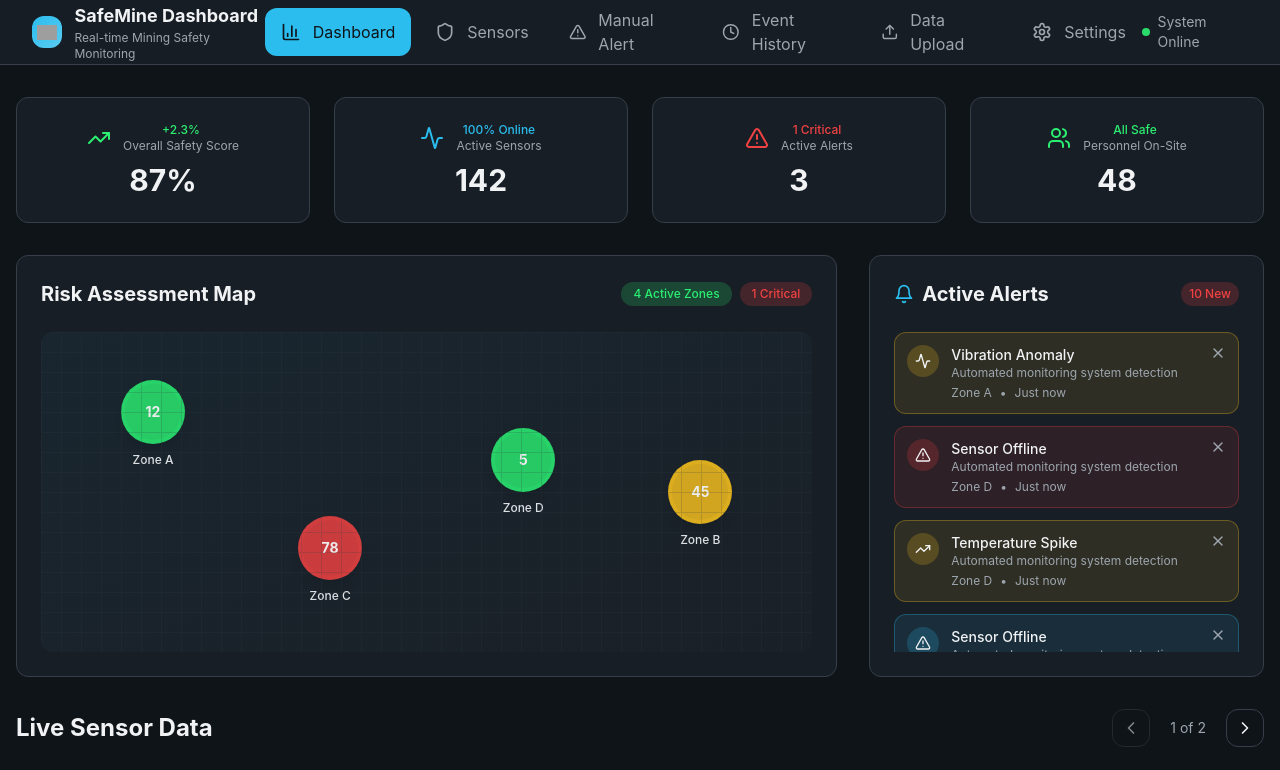
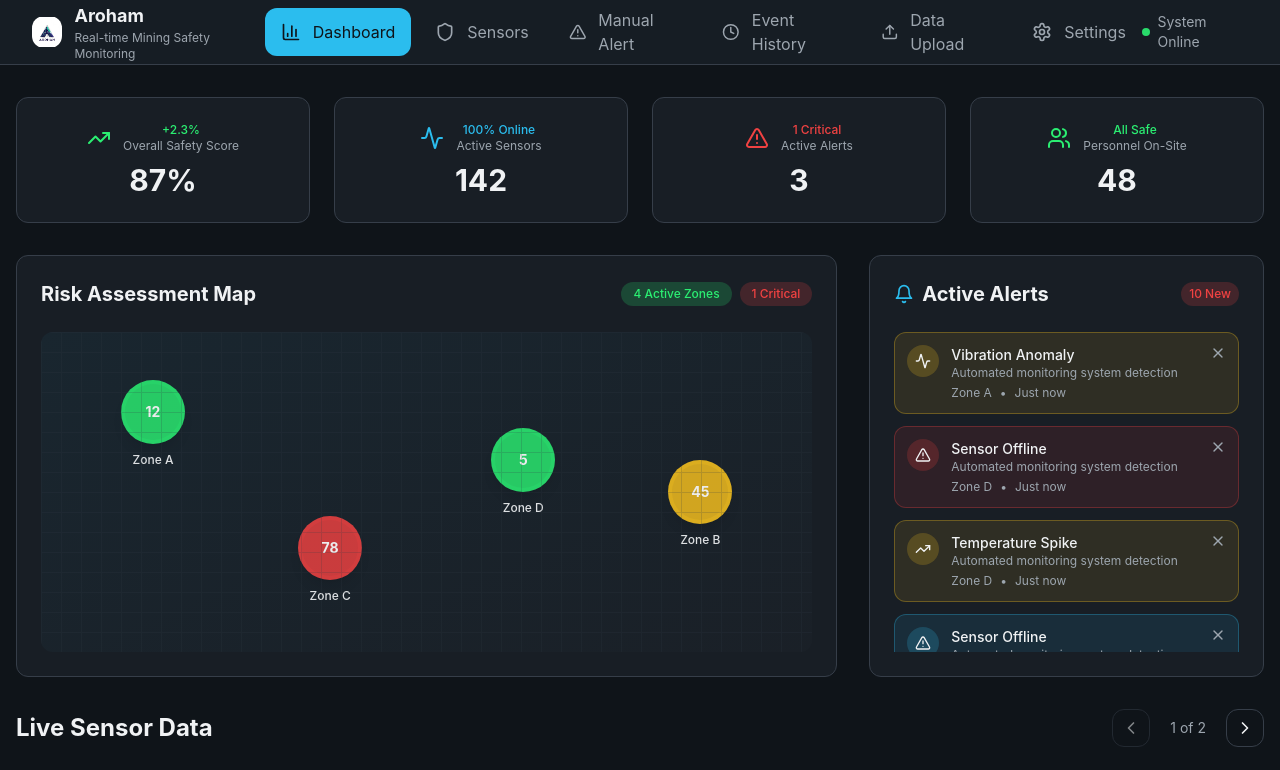
Before and after one commit to Divyakush2006/tremor-sense-stream, a React (Vite) app: page / in a window 1280 px wide. Shown: the top 770 px of the page. Built offline with nearby package versions, Linux system fonts and the light colour scheme; grey boxes are pictures that could not be loaded; the HTML template or start-up script is replaced by a standard one.

Commit message:
Update logo and title

```diff
--- a/src/components/Layout.tsx
+++ b/src/components/Layout.tsx
@@ -43,12 +43,12 @@ export default function Layout({ children }: LayoutProps) {
               </button>
 
               <div className="flex items-center gap-3">
-                <div className="w-8 h-8 bg-gradient-primary rounded-lg flex items-center justify-center overflow-hidden">
-                  <img src="/placeholder.svg" alt="SafeMine Logo" className="h-5 w-5 object-contain" />
+                <div className="w-8 h-8 rounded-lg flex items-center justify-center overflow-hidden">
+                  <img src="/aroham-logo.png" alt="Aroham Logo" className="h-8 w-8 object-contain" />
                 </div>
                 <div>
                   <h1 className="text-lg font-bold text-foreground">
-                    SafeMine Dashboard
+                    Aroham
                   </h1>
                   <p className="text-xs text-muted-foreground hidden sm:block">
                     Real-time Mining Safety Monitoring
```
Also changed, not shown: public/aroham-logo.png (added).
